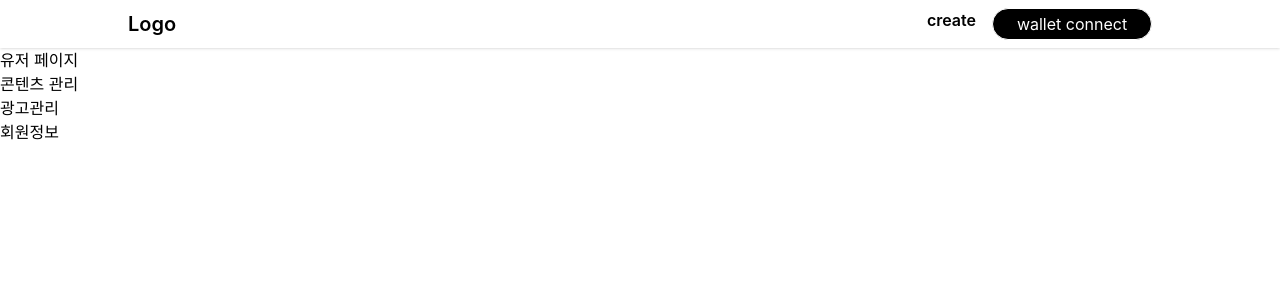
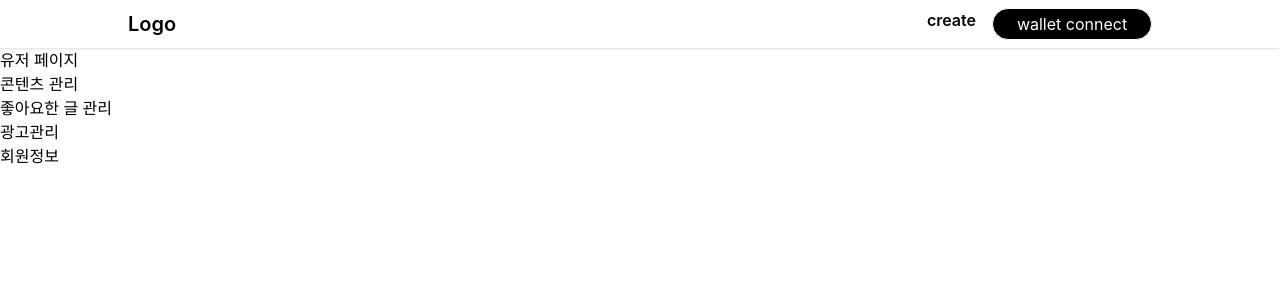
Before and after one commit to web3snack/up-road-frontend, a Next.js app: page /user/1 in a window 1280 px wide. Shown: the top 300 px of the page. Built offline with nearby package versions, Linux system fonts and the light colour scheme; no server answers.

Commit message:
User Detail 수정

```diff
--- a/pages/user/[id].jsx
+++ b/pages/user/[id].jsx
@@ -6,6 +6,7 @@ function User() {
       <h1>유저 페이지</h1>
       <ul>
         <li>콘텐츠 관리</li>
+        <li>좋아요한 글 관리</li>
         <li>광고관리</li>
         <li>회원정보</li>
       </ul>
```
